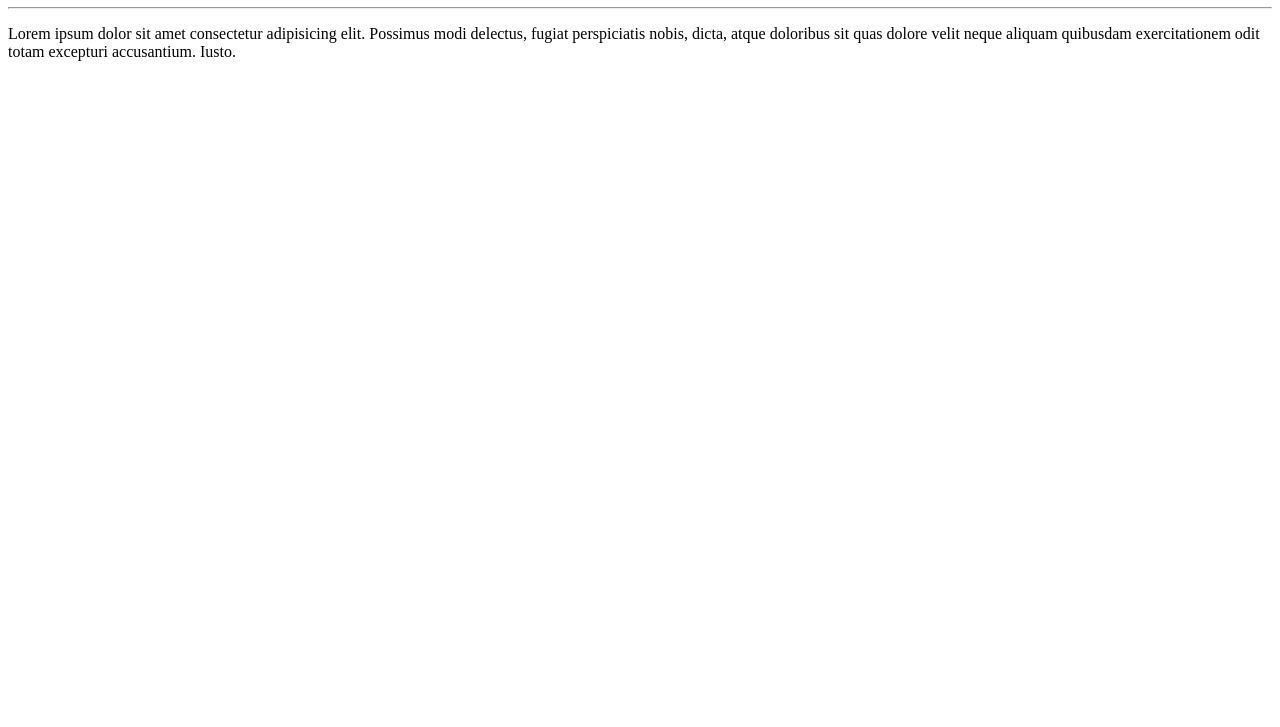
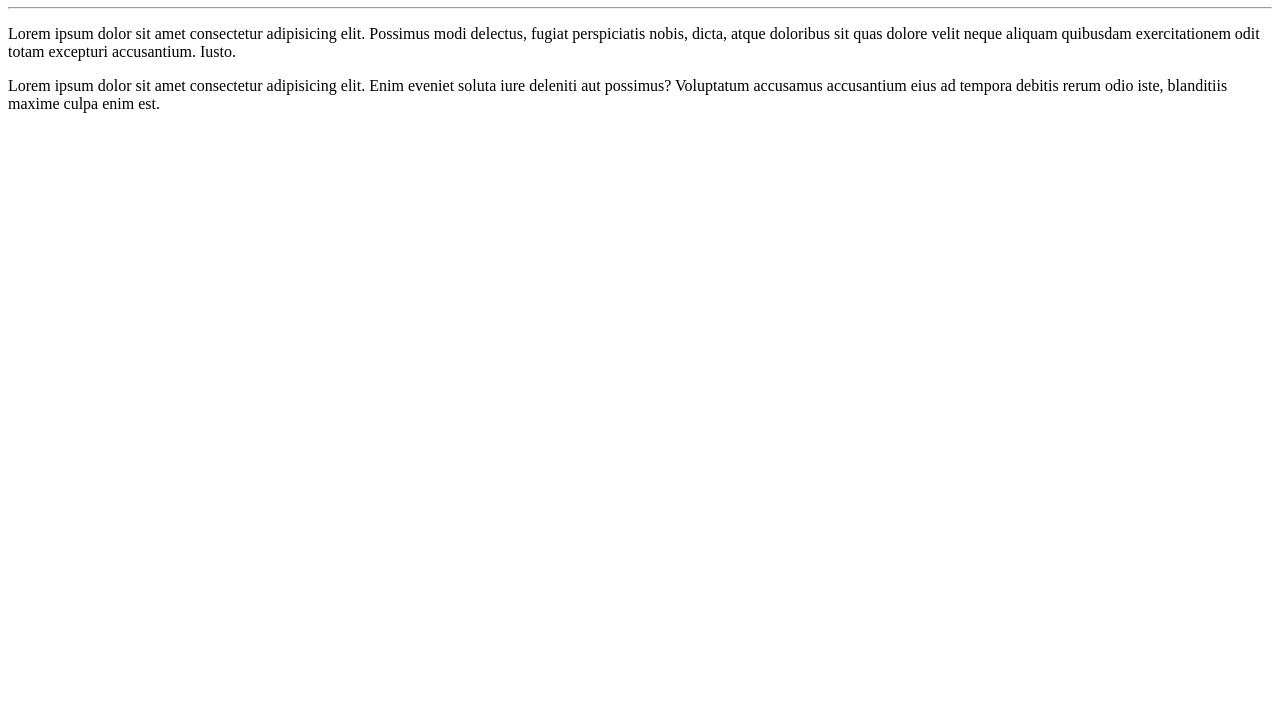
Before and after one commit to lucasSax/OlaMundo, a plain HTML site: page site-exemplo/index.html in a window 1280 px wide. Shown: the part 73-800 px from the top of the page. Drawn offline with Linux system fonts and the light colour scheme.

Commit message:
adicionei um parágrafo

```diff
--- a/site-exemplo/index.html
+++ b/site-exemplo/index.html
@@ -3,12 +3,13 @@
 <head>
     <meta charset="UTF-8">
     <meta name="viewport" content="width=device-width, initial-scale=1.0">
-    <title>Meu orimeiro site em repositório</title>
+    <title>Meu Primeiro site em repositório</title>
 </head>
 <body>
     <h1>Olá, Mundo!</h1>
    <hr>
     <p>Lorem ipsum dolor sit amet consectetur adipisicing elit. Possimus modi delectus, fugiat perspiciatis nobis, dicta, atque doloribus sit quas dolore velit neque aliquam quibusdam exercitationem odit totam excepturi accusantium. Iusto.</p>
+    <p>Lorem ipsum dolor sit amet consectetur adipisicing elit. Enim eveniet soluta iure deleniti aut possimus? Voluptatum accusamus accusantium eius ad tempora debitis rerum odio iste, blanditiis maxime culpa enim est.</p>
 
 </body>
 </html>
```
